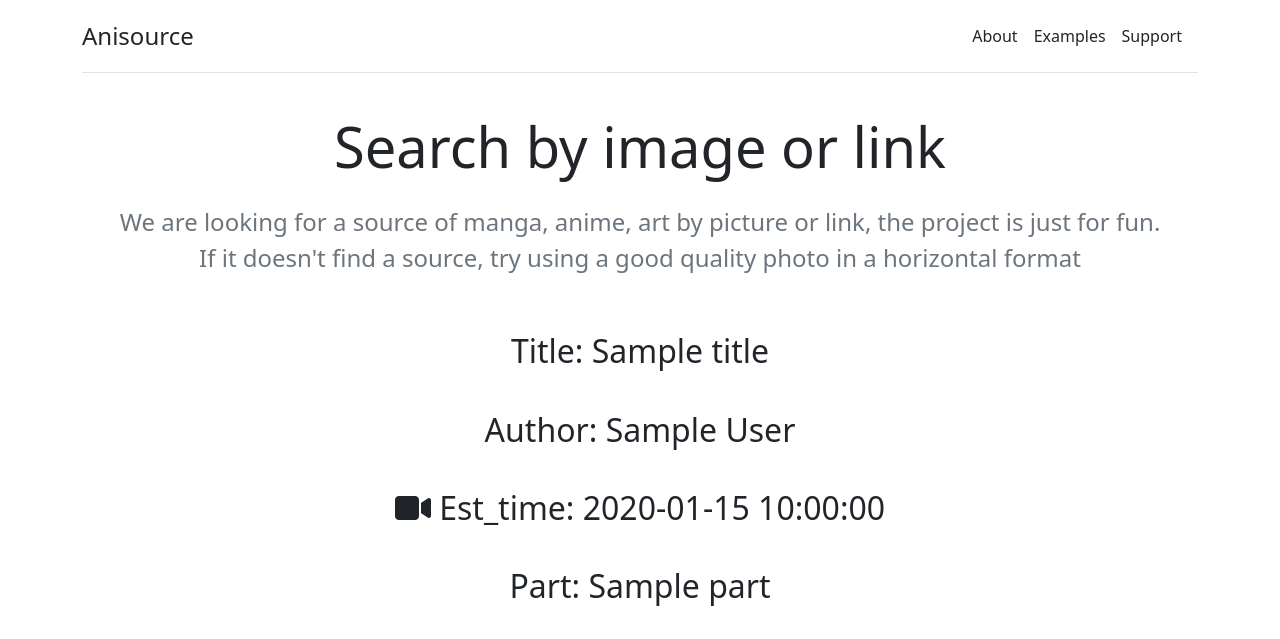
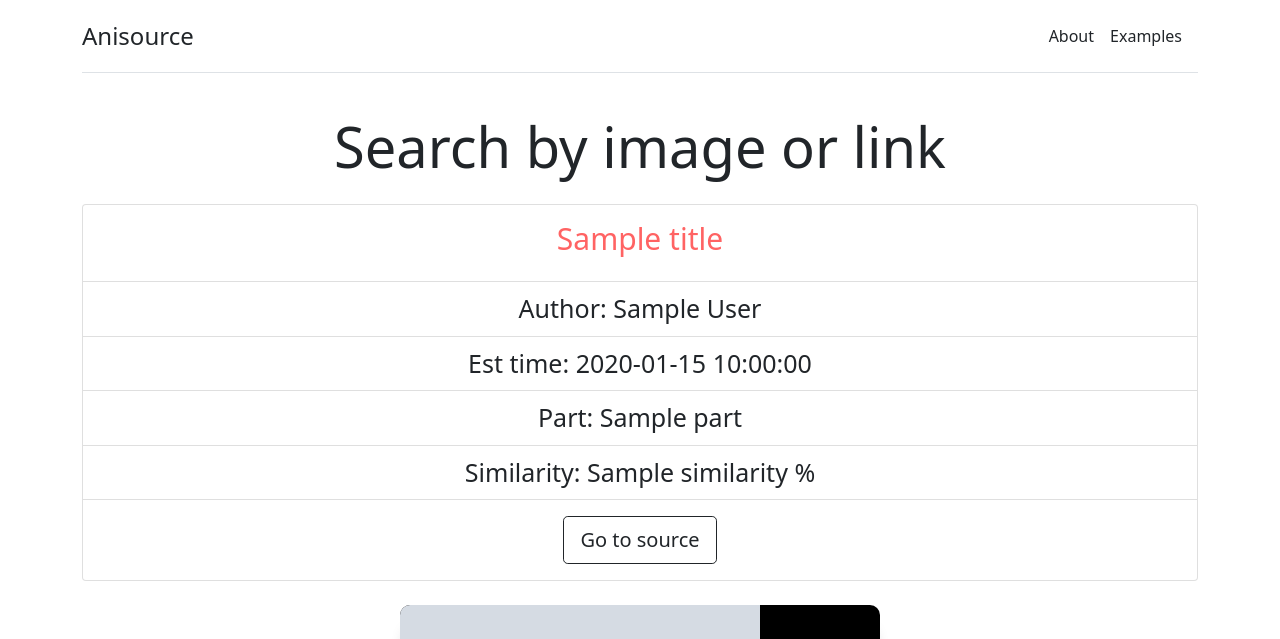
Before and after one commit to waydk/anisource-web, a Flask app: template anisource/templates/search_image.html in a window 1280 px wide. Shown: the top 639 px of the page. Run offline with Flask 2, Linux system fonts and the light colour scheme; the template is opened without the code that fills it: most values are stand-ins (such as "Sample title", 1, 10 or a date in 2020); grey boxes marked "Sample" are stand-in pictures; parts of the project's set-up code (start-up, migrations or seed data) failed here and were passed over; some libraries are stand-ins or nearby versions.

Commit message:
0.0.8: new design for search

```diff
--- a/anisource/__main__.py
+++ b/anisource/__main__.py
@@ -73,6 +73,14 @@ def search_by_link(link):
     link = bytes_text.decode('utf-8')
     return saucenao_search(link=link)
 
+@app.route('/about')
+def show_about():
+    return render_template("about.html")
+
+@app.route('/examples')
+def show_examples():
+    return render_template("examples.html")
+
 
 if __name__ == '__main__':
-    app.run()
+    app.run(debug=True)
--- a/anisource/static/css/style.css
+++ b/anisource/static/css/style.css
@@ -99,8 +99,42 @@
     --x1: 0;
     --x2: 95%;
   }
+/* Globals */
+body {
+  text-align: center;
+}
 
 /* Inputs */
 input[type="file"] {
   display: none;
 }
+
+/* About */
+.about-text {
+  text-align: left;
+  font-size: 30px;
+  color: #454545;
+  border: red;
+  border: 3px dotted;
+  text-align: center;
+  padding: 2%;
+}
+
+/* Example */
+.example-item {
+  padding-bottom: 10px;
+  text-align: center;
+}
+
+/* Search */
+.card-title {
+  font-size: 30px;
+}
+
+.card-title {
+  color: #FF6363;
+}
+
+.list-group-item {
+  font-size: 25px;
+}
--- a/anisource/templates/base.html
+++ b/anisource/templates/base.html
@@ -16,7 +16,7 @@
 </head>
 <body>
     <!-- Title-->
-    <div class="container py-3">
+  <div class="container py-3">
         <header>
         <div class="d-flex flex-column flex-md-row align-items-center pb-3 mb-4 border-bottom">
           <a href="/" class="d-flex align-items-center text-dark text-decoration-none">
@@ -25,9 +25,8 @@
           </a>
 
           <nav class="d-inline-flex mt-2 mt-md-0 ms-md-auto">
-            <a class="me-3 py-2 text-dark text-decoration-none" href="#">About</a>
-            <a class="me-3 py-2 text-dark text-decoration-none" href="#">Examples</a>
-            <a class="me-3 py-2 text-dark text-decoration-none" href="#">Support</a>
+            <a class="me-3 py-2 text-dark text-decoration-none" href="{{ url_for('show_about') }}">About</a>
+            <a class="me-3 py-2 text-dark text-decoration-none" href="{{ url_for('show_examples') }}">Examples</a>
           </nav>
         </div>
 
@@ -48,16 +47,16 @@
       <div class="container p-4 pb-0">
         <!-- Section: Social media -->
         <section class="mb-4">
-          <a class="btn btn-primary btn-floating m-1" style="background-color: black" href="#!" role="button">
+          <a class="btn btn-dark btn-floating m-1" href="#!" role="button">
               <i class="fab fa-github"></i>
           </a>
-          <a class="btn btn-primary btn-floating m-1" style="background-color: black;" href="#!" role="button">
+          <a class="btn btn-dark btn-floating m-1"  href="#!" role="button">
               <i class="fab fa-instagram"></i>
           </a>
-          <a class="btn btn-primary btn-floating m-1" style="background-color: black;" href="#!" role="button">
+          <a class="btn btn-dark btn-floating m-1" href="#!" role="button">
             <i class="fab fa-vk"></i>
           </a>
-          <a class="btn btn-primary btn-floating m-1" style="background-color: black;" href="#!" role="button">
+          <a class="btn btn-dark btn-floating m-1" href="#!" role="button">
             <i class="fab fa-telegram"></i>
           </a>
         </section>
@@ -69,6 +68,6 @@
         </p>
       </div>
     </footer>
-    </div>
+  </div>
 </body>
 </html>
--- a/anisource/templates/index.html
+++ b/anisource/templates/index.html
@@ -14,8 +14,8 @@
           </label>
           <input id="choose-file" type="file" name=file class="form-control">
         </button>
-        <input type="text" name=text class="form-control" placeholder="Image link here">
-        <button type="button" class="btn btn-outline-secondary"><i class="far fa-trash-alt"></i> Clear</button>
+        <input id="search_link" type="text" name=text class="form-control" placeholder="Image link here">
+        <button onclick="document.getElementById('search_link').value = ''" type="button" class="btn btn-outline-secondary"><i class="far fa-trash-alt"></i> Clear</button>
       </div>
       <div class="d-grid p-3">
         <button type=submit class="btn btn-outline-secondary" type="button"><i class="fa fa-cloud-upload"></i> Upload</button>
--- a/anisource/templates/search_image.html
+++ b/anisource/templates/search_image.html
@@ -1,36 +1,33 @@
 {% extends 'base.html' %}
 
-{% block more_info %}
-  <p class="fs-4 p-3 text-muted">We are looking for a source of manga, anime, art by picture or link, the project is just for fun. If it doesn't find a source, try using a good quality photo in a horizontal format</p>
-{% endblock %}
-
 {% block main %}
-    <h2 class="p-2 text-center"> Title: {{ title }}</p>
-
+    <div class="card" style="text-align:center;">
+      <div class="card-body">
+        <h3 class="card-title">{{ title }}</h3>
+      </div>
+      <ul class="list-group list-group-flush">
         {% if author %}
-        <h2 class="p-2 text-center"> Author: {{ author }}</p>
+          <li class="list-group-item">Author: {{ author }}</li>
         {% endif %}
 
         {% if est_time %}
-        <h2 class="p-2 text-center"><i class="fas fa-video"></i> Est_time: {{ est_time }}</p>
+          <li class="list-group-item">Est time: {{ est_time }}</li>
         {% endif %}
 
         {% if part %}
-        <h2 class="p-2 text-center"> Part: {{ part }}</p>
+          <li class="list-group-item">Part: {{ part }}</li>
         {% endif %}
-
-    <h2 class="p-2 text-center"> Similarity: {{ similarity }} %</p>
-
+        <li class="list-group-item">Similarity: {{ similarity }} %</li>
+      </ul>
+      <div class="card-body">
+        <a class="btn-example btn btn-outline-dark btn-lg" href="https://top.gg/bot/559247918280867848" role="button">Go to source</a>
+      </div>
+    </div>
 {% endblock %}
 
 {% block photo %}
-  <video width="400" controls>
-    <source src="https://v.pinimg.com/videos/mc/720p/8a/f4/28/8af4288e3e7cb2b80b534715faed692e.mp4" type="video/mp4">
-    <source src="https://v.pinimg.com/videos/mc/720p/8a/f4/28/8af4288e3e7cb2b80b534715faed692e.mp4" type="video/ogg">
-    Your browser does not support HTML video.
-  </video>
     <!-- Image preview -->
-    <div class="p-4 text-center">
+    <div class="p-4">
       <div class="c">
         <div class="i"><img class="img" src="{{ photo }}"></div>
         <div class="s1"></div>
```
Also changed, not shown: anisource/templates/about.html (added, +23 -0 lines), anisource/templates/examples.html (added, +17 -0 lines). Lines whose indentation alone changed are shown as unchanged.
